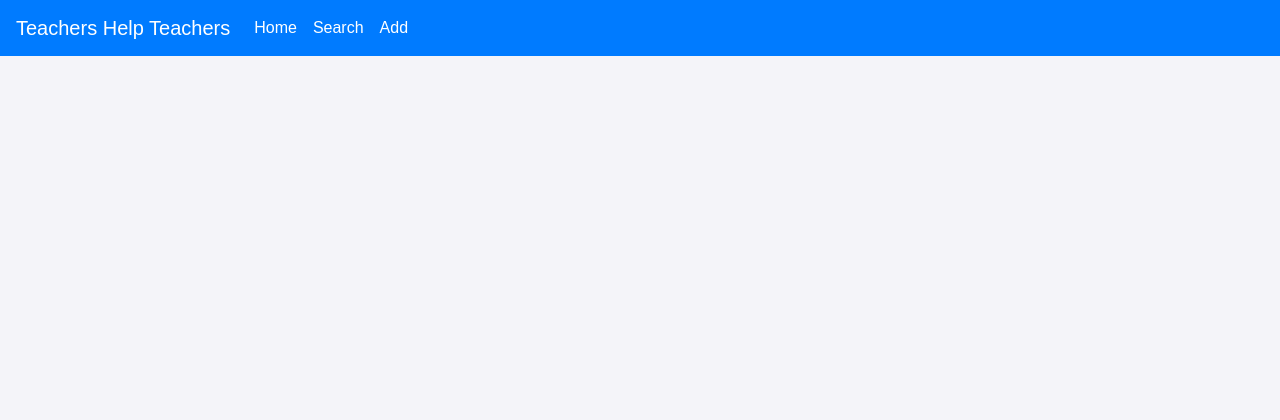
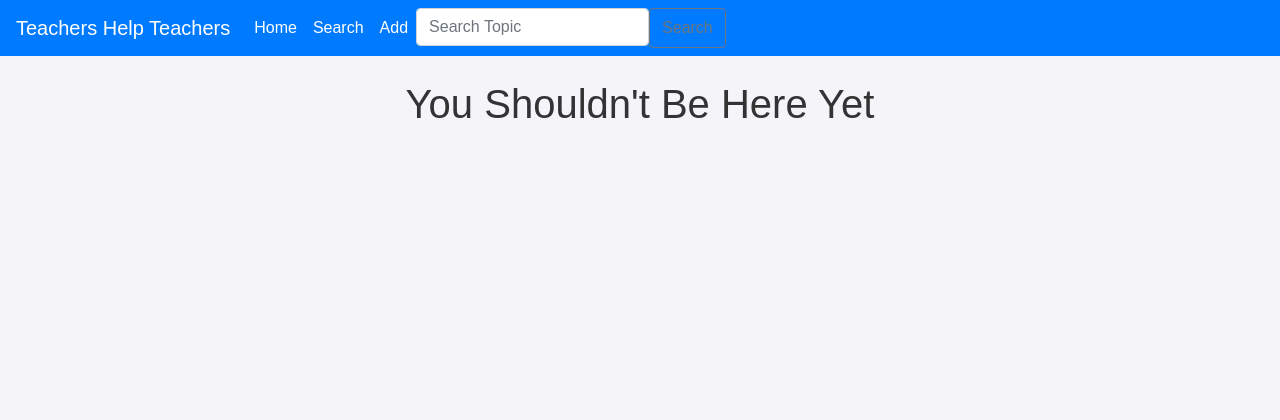
Before and after one commit to Martymcfever/Lesson_Plan_Database_Project, a Django app: page /search in a window 1280 px wide. Shown: the top 420 px of the page. Run offline with Django 5.2, Linux system fonts and the light colour scheme; some libraries are stand-ins or nearby versions.

Commit message:
search feature *not finished

```diff
--- a/Teachers_Help_Teachers/posts/templates/base.html
+++ b/Teachers_Help_Teachers/posts/templates/base.html
@@ -28,6 +28,11 @@
                 <li>
                     <a class="nav-link" href="{% url 'add' %}">Add</a>
                 </li>
+                <form class="d-flex" method=POST action="{%url 'search'%}">
+                    {% csrf_token %}
+                    <input class="form-control me-2" tpye="search" placeholder="Search Topic" aria-label="Search" name="searched">
+                    <button class="btn btn-outline-secondary" type="submit">Search</button>
+                </form>
             </ul>
         </div>
     </nav>
--- a/Teachers_Help_Teachers/posts/templates/search_function.html
+++ b/Teachers_Help_Teachers/posts/templates/search_function.html
@@ -1 +1,20 @@
 {% extends 'base.html' %}
+
+{% block content %}
+    <center>
+        {%if searched%}
+            <h1>You Searched For {{ searched }} </h1>
+            <br/>
+            {% for result in results %}
+                <a href=""></a>{{ result }}<br/>
+            {% endfor %}
+
+        {% else %}
+            <h1>You Shouldn't Be Here Yet</h1>
+        {% endif %}
+
+
+    </center>
+
+
+{% endblock %}
--- a/Teachers_Help_Teachers/posts/views.py
+++ b/Teachers_Help_Teachers/posts/views.py
@@ -7,4 +7,10 @@ def add_function(request):
     return render(request, "add_function.html")
 
 def search_function(request):
-    return render(request, "search_function.html")
+    if request.method == "POST":
+        searched = request.POST['searched']
+        results = Posts.objects.filter(name__contains=searched)
+
+        return render(request, "search_function.html",{'searched':searched, 'results':results})
+    else:
+        return render(request, "search_function.html")
```
Also changed, not shown: Teachers_Help_Teachers/posts/forms.py (added, +9 -0 lines), Teachers_Help_Teachers/posts/templates/add_function.html (line endings or trailing spaces).
